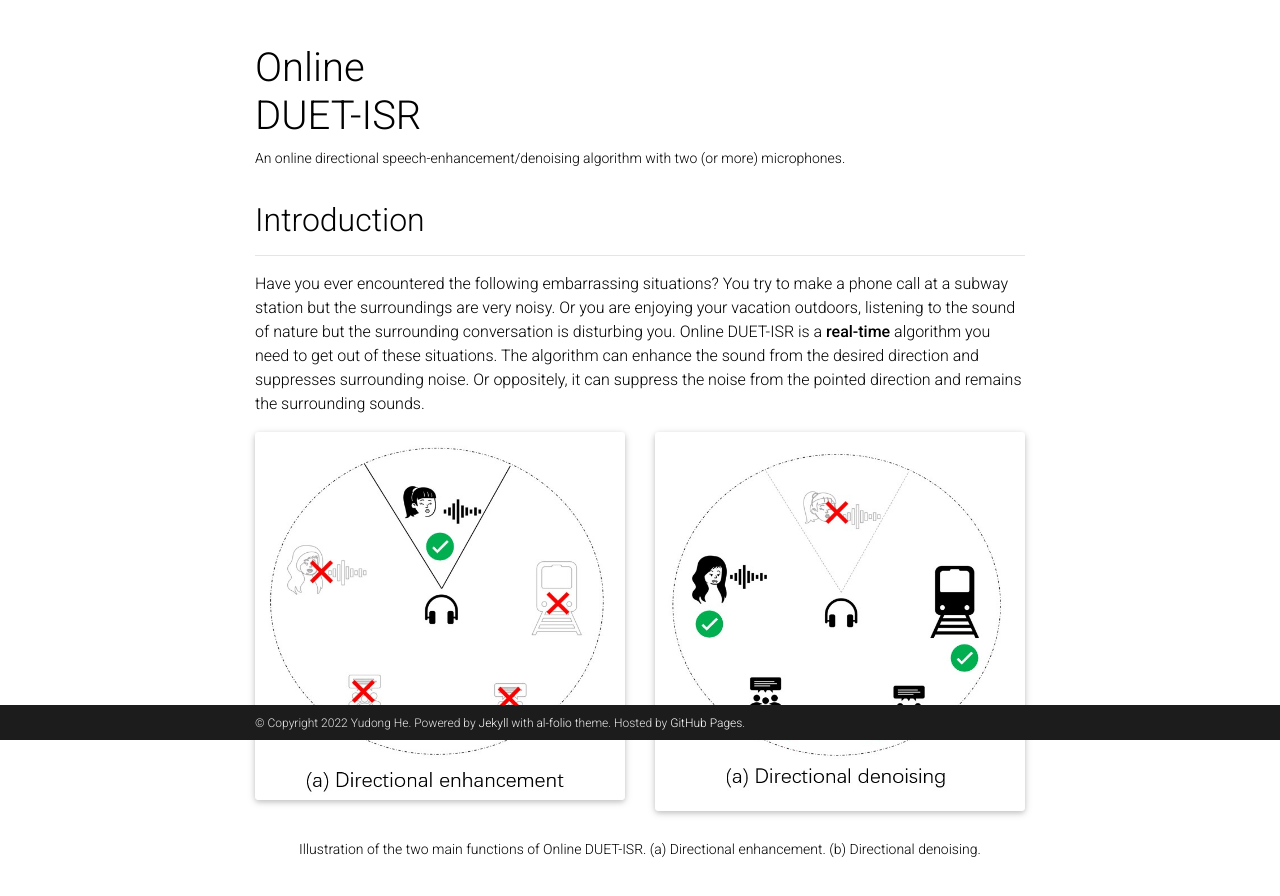
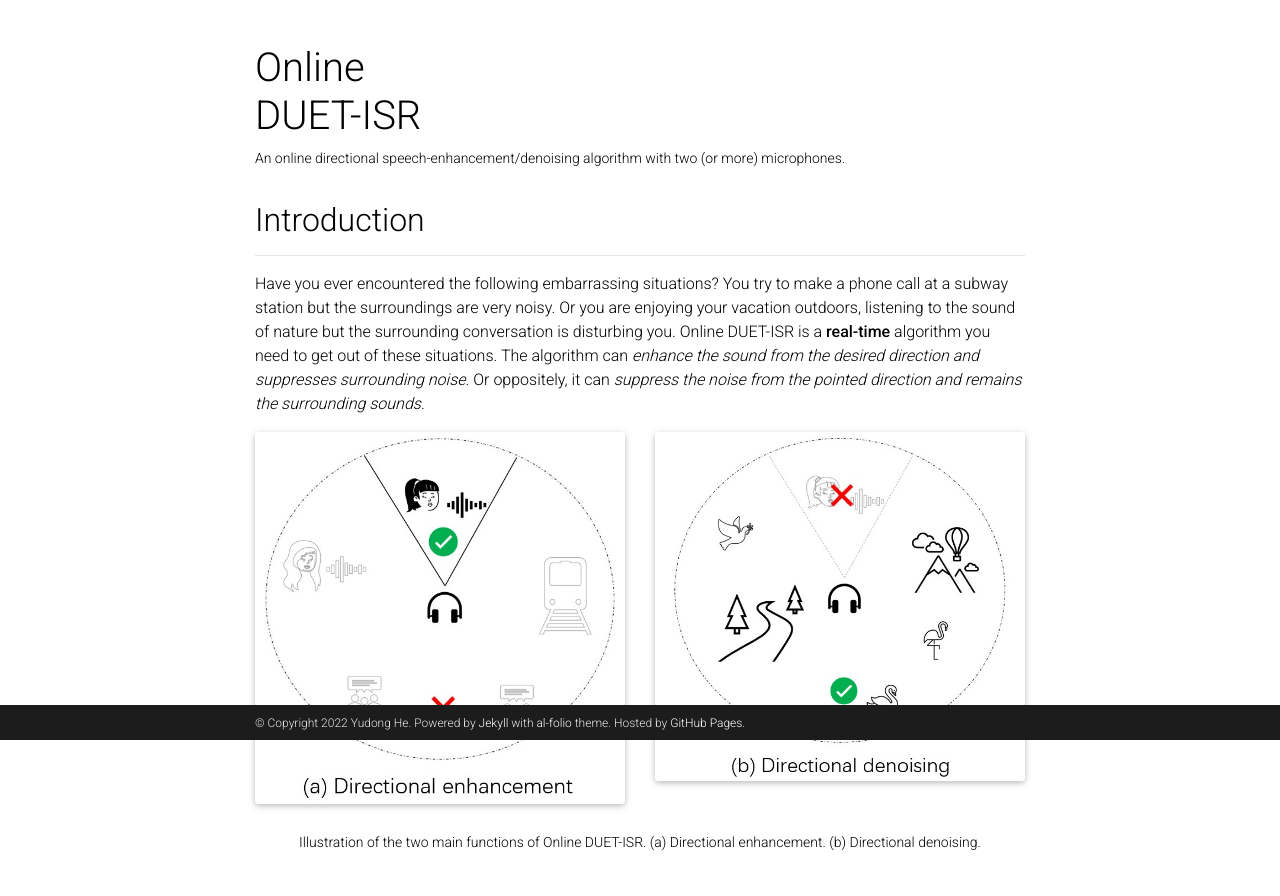
Before and after one commit to ydcnanhe/ydcnanhe.github.io, a Jekyll site: the page built from _projects/2_project.md, in a window 1280 px wide, cut to the strip 160-1114 px from the top of the page. Shown: the top 896 px of the strip. Built offline with Jekyll 4.4.1, drawn with Linux system fonts in a browser that asks for light colours; comment, search, counter and statistics services are not loaded; a style sheet for code colours, icons or effects is not loaded.

```diff
--- a/_projects/2_project.md
+++ b/_projects/2_project.md
@@ -10,7 +10,7 @@ category: work
 ## Introduction
 <hr>
 
-Have you ever encountered the following embarrassing situations? You try to make a phone call at a subway station but the surroundings are very noisy. Or you are enjoying your vacation outdoors, listening to the sound of nature but the surrounding conversation is disturbing you. Online DUET-ISR is a **real-time** algorithm you need to get out of these situations. The algorithm can enhance the sound from the desired direction and suppresses surrounding noise. Or oppositely, it can suppress the noise from the pointed direction and remains the surrounding sounds.
+Have you ever encountered the following embarrassing situations? You try to make a phone call at a subway station but the surroundings are very noisy. Or you are enjoying your vacation outdoors, listening to the sound of nature but the surrounding conversation is disturbing you. Online DUET-ISR is a **real-time** algorithm you need to get out of these situations. The algorithm can *enhance the sound from the desired direction and suppresses surrounding noise*. Or oppositely, it can *suppress the noise from the pointed direction and remains the surrounding sounds*.
 
 <div class="row justify-content-sm-center">
     <div class="col-sm-6 mt-3 mt-md-0">
```
Also changed, not shown: assets/img/directional denoising.jpg, assets/img/directional enhancement.jpg.
